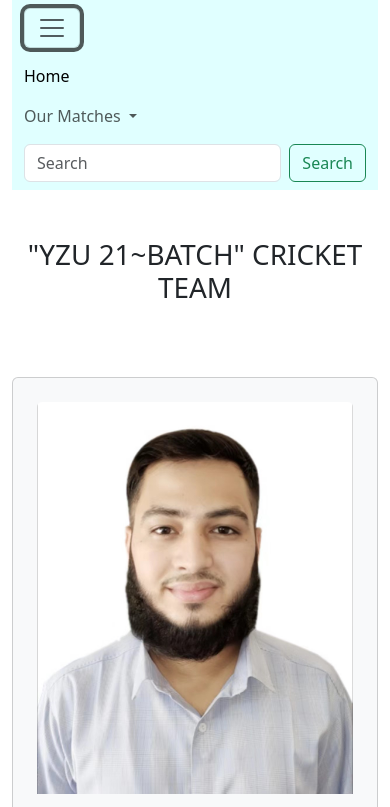
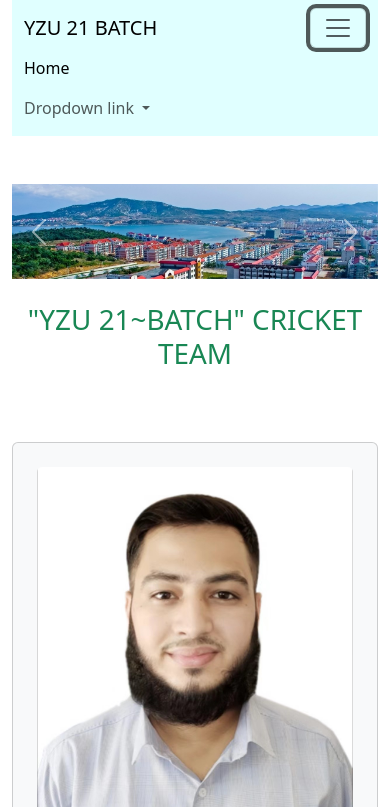
Before and after one commit to mahmud1618/YZU-2021-Batch-Cricket-Team, a plain HTML site: page index.html in a window 390 px wide. Both pictures are taken after a click on the button "Toggle navigation". Shown: the top 807 px of the page. Drawn offline with nearby package versions, Linux system fonts and the light colour scheme.

Commit message:
add more info

```diff
--- a/index.html
+++ b/index.html
@@ -9,35 +9,31 @@
         integrity="sha384-4bw+/aepP/YC94hEpVNVgiZdgIC5+VKNBQNGCHeKRQN+PtmoHDEXuppvnDJzQIu9" crossorigin="anonymous">
 </head>
 <header>
-    <nav style="background-color: lightcyan" class="navbar navbar-expand-lg  container">
+    <nav style="background-color: lightcyan" class="navbar navbar-expand-lg">
         <div class="container-fluid">
-            <!-- <a class="navbar-brand" href="#">Navbar scroll</a> -->
-            <button class="navbar-toggler" type="button" data-bs-toggle="collapse" data-bs-target="#navbarScroll"
-                aria-controls="navbarScroll" aria-expanded="false" aria-label="Toggle navigation">
+            <a class="navbar-brand" href="#">YZU 21 BATCH</a>
+            <button class="navbar-toggler" type="button" data-bs-toggle="collapse" data-bs-target="#navbarNavDropdown"
+                aria-controls="navbarNavDropdown" aria-expanded="false" aria-label="Toggle navigation">
                 <span class="navbar-toggler-icon"></span>
             </button>
-            <div class="collapse navbar-collapse" id="navbarScroll">
-                <ul class="navbar-nav me-auto my-2 my-lg-0 navbar-nav-scroll" style="--bs-scroll-height: 100px;">
+            <div class="collapse navbar-collapse" id="navbarNavDropdown">
+                <ul class="navbar-nav">
                     <li class="nav-item">
                         <a class="nav-link active" aria-current="page" href="#">Home</a>
                     </li>
                     <li class="nav-item dropdown">
                         <a class="nav-link dropdown-toggle" href="#" role="button" data-bs-toggle="dropdown"
                             aria-expanded="false">
-                            Our Matches
+                            Dropdown link
                         </a>
-                        <ul class="dropdown-menu">
-                            <li>2023-08-14 at 4:30 PM</li>
-                            <li>2023-08-15 at 3:00 PM</li>
-                            <li>2023-08-16 at 3:00 PM</li>
-                            <li>2023-08-18 at 4:30 PM</li>
+                        <ul class="dropdown-menu p-4">
+                            <li style="background-color:linen;">2023-08-14 at 4:30 PM</li>
+                            <li style="background-color: lightyellow;">2023-08-15 at 3:00 PM</li>
+                            <li style="background-color:linen;">2023-08-16 at 3:00 PM</li>
+                            <li style="background-color:lightyellow;">2023-08-18 at 4:30 PM</li>
                         </ul>
                     </li>
                 </ul>
-                <form class="d-flex" role="search">
-                    <input class="form-control me-2" type="search" placeholder="Search" aria-label="Search">
-                    <button class="btn btn-outline-success" type="submit">Search</button>
-                </form>
             </div>
         </div>
     </nav>
@@ -47,7 +43,27 @@
     <main class="mt-5">
         <!-- Player Section -->
         <div class="mt-5 mb-5 text-center">
-            <h1>"YZU 21~BATCH" CRICKET TEAM</h1>
+            <div id="carouselExampleAutoplaying" class="carousel slide" data-bs-ride="carousel">
+                <div class="carousel-inner">
+                    <div class="carousel-item active">
+                        <img src="bg/R.jpeg" class="d-block w-100" alt="...">
+                    </div>
+                    <div class="carousel-item">
+                        <img src="bg/Yangzhou-University-Slider-2.jpg" class="d-block w-100" alt="...">
+                    </div>
+                </div>
+                <button class="carousel-control-prev" type="button" data-bs-target="#carouselExampleAutoplaying"
+                    data-bs-slide="prev">
+                    <span class="carousel-control-prev-icon" aria-hidden="true"></span>
+                    <span class="visually-hidden">Previous</span>
+                </button>
+                <button class="carousel-control-next" type="button" data-bs-target="#carouselExampleAutoplaying"
+                    data-bs-slide="next">
+                    <span class="carousel-control-next-icon" aria-hidden="true"></span>
+                    <span class="visually-hidden">Next</span>
+                </button>
+            </div>
+            <h1 class="mt-4 text-success">"YZU 21~BATCH" CRICKET TEAM</h1>
         </div>
         <section>
             <div class="row row-cols-1 row-cols-md-3 g-4 mt-5">
@@ -74,8 +90,7 @@
                                         <div class="modal-body">
                                             <p class="text-secondary">Nickname :Arafat <span class="text-info"></span>
                                             </p>
-                                            <p class="text-secondary">Student ID : <span
-                                                    class="text-info"></span>
+                                            <p class="text-secondary">Student ID : <span class="text-info"></span>
                                             </p>
                                             <p class="text-secondary">Boarn : <span class="text-info"></span></p>
                                             <p class="text-secondary">Birth Place : <span
@@ -155,13 +170,13 @@
                                         <div class="modal-body">
                                             <p class="text-secondary">Nickname : <span class="text-info">Sobuj</span>
                                             </p>
-                                            <p class="text-secondary">Student ID : <span
-                                                    class="text-info"></span>
+                                            <p class="text-secondary">Student ID : <span class="text-info"></span>
                                             </p>
                                             <p class="text-secondary">Boarn : <span class="text-info"></span></p>
                                             <p class="text-secondary">Birth Place : <span
                                                     class="text-info">Bangladesh</span></p>
-                                            <p class="text-secondary">Role : <span class="text-info">Bowling-allrounder</span>
+                                            <p class="text-secondary">Role : <span
+                                                    class="text-info">Bowling-allrounder</span>
                                             </p>
                                             <p class="text-secondary">Batting Style : <span class="text-info">Left
                                                     Handed Bat</span></p>
@@ -232,8 +247,7 @@
                                         <div class="modal-body">
                                             <p class="text-secondary">Nickname : <span class="text-info">Sayed</span>
                                             </p>
-                                            <p class="text-secondary">Student ID : <span
-                                                    class="text-info"></span>
+                                            <p class="text-secondary">Student ID : <span class="text-info"></span>
                                             </p>
                                             <p class="text-secondary">Boarn : <span class="text-info"></span></p>
                                             <p class="text-secondary">Birth Place : <span
@@ -277,7 +291,8 @@
                                             <p class="text-secondary">Boarn : <span class="text-info"></span></p>
                                             <p class="text-secondary">Birth Place : <span
                                                     class="text-info">Bangladesh</span></p>
-                                            <p class="text-secondary">Role : <span class="text-info">Bowling-allrounder</span>
+                                            <p class="text-secondary">Role : <span
+                                                    class="text-info">Bowling-allrounder</span>
                                             </p>
                                             <p class="text-secondary">Batting Style : <span class="text-info">Right
                                                     Handed Bat</span></p>
@@ -310,8 +325,7 @@
                                         <div class="modal-body">
                                             <p class="text-secondary">Nickname : <span class="text-info">Musarat</span>
                                             </p>
-                                            <p class="text-secondary">Student ID : <span
-                                                    class="text-info"></span>
+                                            <p class="text-secondary">Student ID : <span class="text-info"></span>
                                             </p>
                                             <p class="text-secondary">Boarn : <span class="text-info"></span></p>
                                             <p class="text-secondary">Birth Place : <span
@@ -349,8 +363,7 @@
                                         <div class="modal-body">
                                             <p class="text-secondary">Nickname : <span class="text-info">Rashed</span>
                                             </p>
-                                            <p class="text-secondary">Student ID : <span
-                                                    class="text-info"></span>
+                                            <p class="text-secondary">Student ID : <span class="text-info"></span>
                                             </p>
                                             <p class="text-secondary">Boarn : <span class="text-info"></span></p>
                                             <p class="text-secondary">Birth Place : <span
@@ -388,8 +401,7 @@
                                         <div class="modal-body">
                                             <p class="text-secondary">Nickname : <span class="text-info">Junaid</span>
                                             </p>
-                                            <p class="text-secondary">Student ID : <span
-                                                    class="text-info"></span>
+                                            <p class="text-secondary">Student ID : <span class="text-info"></span>
                                             </p>
                                             <p class="text-secondary">Boarn : <span class="text-info"></span></p>
                                             <p class="text-secondary">Birth Place : <span
@@ -427,8 +439,7 @@
                                         <div class="modal-body">
                                             <p class="text-secondary">Nickname : <span class="text-info">Nahidul</span>
                                             </p>
-                                            <p class="text-secondary">Student ID : <span
-                                                    class="text-info"></span>
+                                            <p class="text-secondary">Student ID : <span class="text-info"></span>
                                             </p>
                                             <p class="text-secondary">Boarn : <span class="text-info"></span></p>
                                             <p class="text-secondary">Birth Place : <span
@@ -466,8 +477,7 @@
                                         <div class="modal-body">
                                             <p class="text-secondary">Nickname : <span class="text-info">Rakib</span>
                                             </p>
-                                            <p class="text-secondary">Student ID : <span
-                                                    class="text-info"></span>
+                                            <p class="text-secondary">Student ID : <span class="text-info"></span>
                                             </p>
                                             <p class="text-secondary">Boarn : <span class="text-info"></span></p>
                                             <p class="text-secondary">Birth Place : <span
```
Also changed, not shown: bg/R (2).jpeg (added), bg/R (3).jpeg (added), bg/R.jpeg (added), bg/Yangzhou-University-Slider-2.jpg (added).
